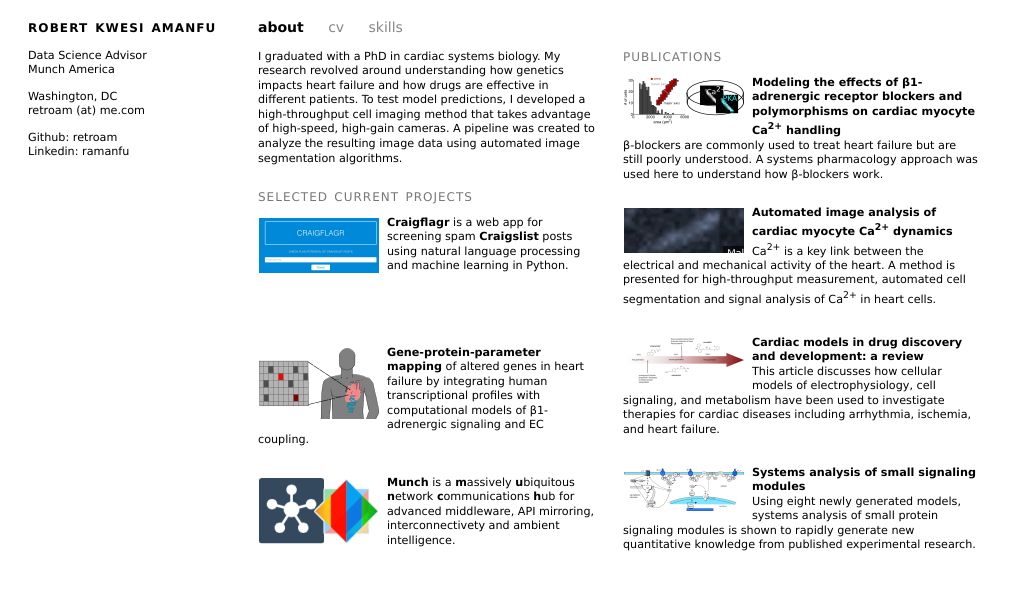
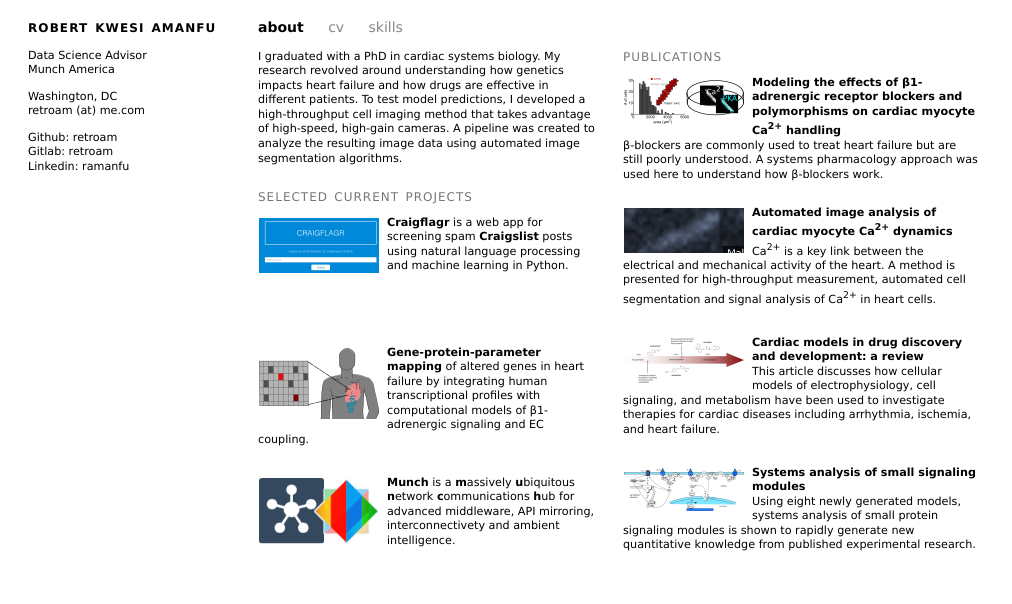
Before and after one commit to retroam/retroam.github.io, a Flask app: page / in a window 1280 px wide. Shown: the top 604 px of the page, without its empty margins (0-1012 px from the left). Run offline with Flask 2, Linux system fonts and the light colour scheme.

Commit message:
added gitlab link

```diff
--- a/templates/about.html
+++ b/templates/about.html
@@ -31,6 +31,7 @@ retroam (at) me.com<br/>
 
 <p>
 Github: <a href="http://github.com/retroam">retroam</a><br/>
+Gitlab: <a href="https://gitlab.com/u/robert.amanfu">retroam</a><br/>
 Linkedin: <a href="http://www.linkedin.com/in/ramanfu">ramanfu</a><br/>
 </p>
 
```
